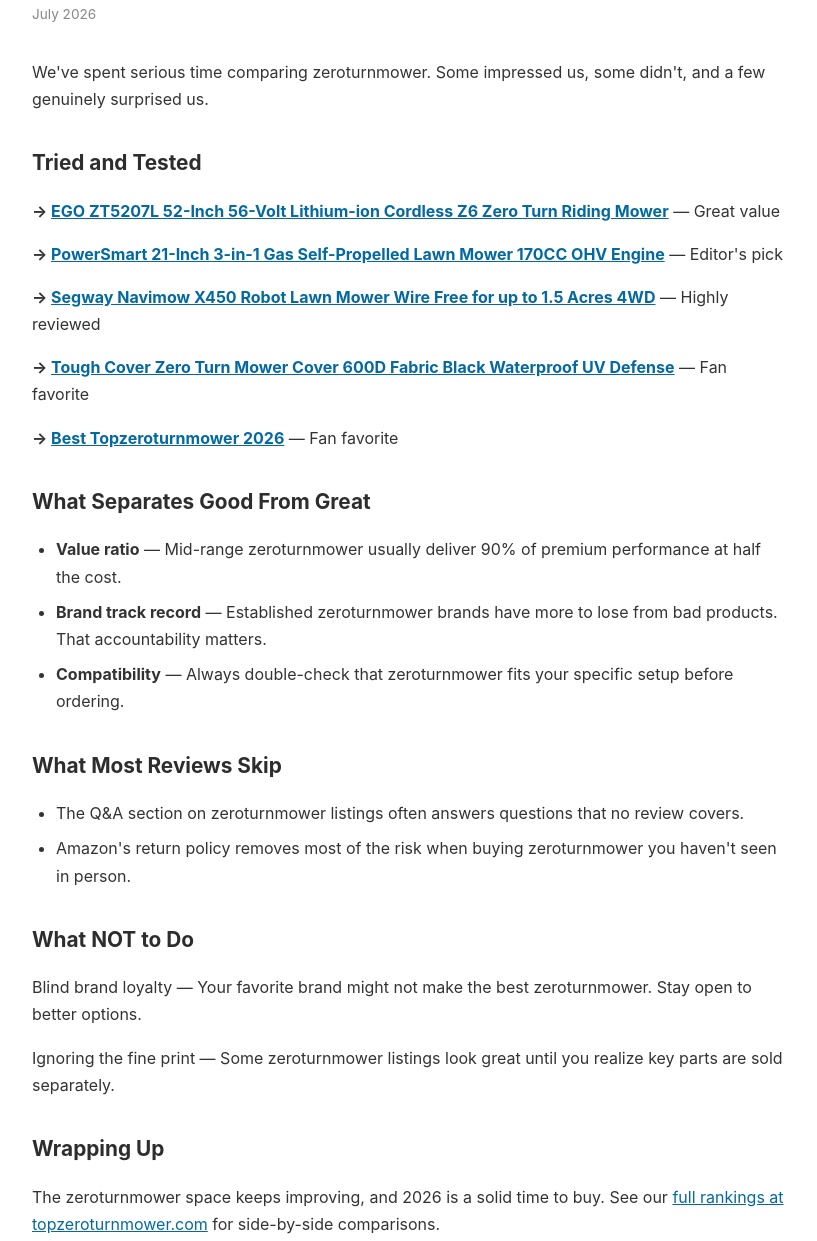
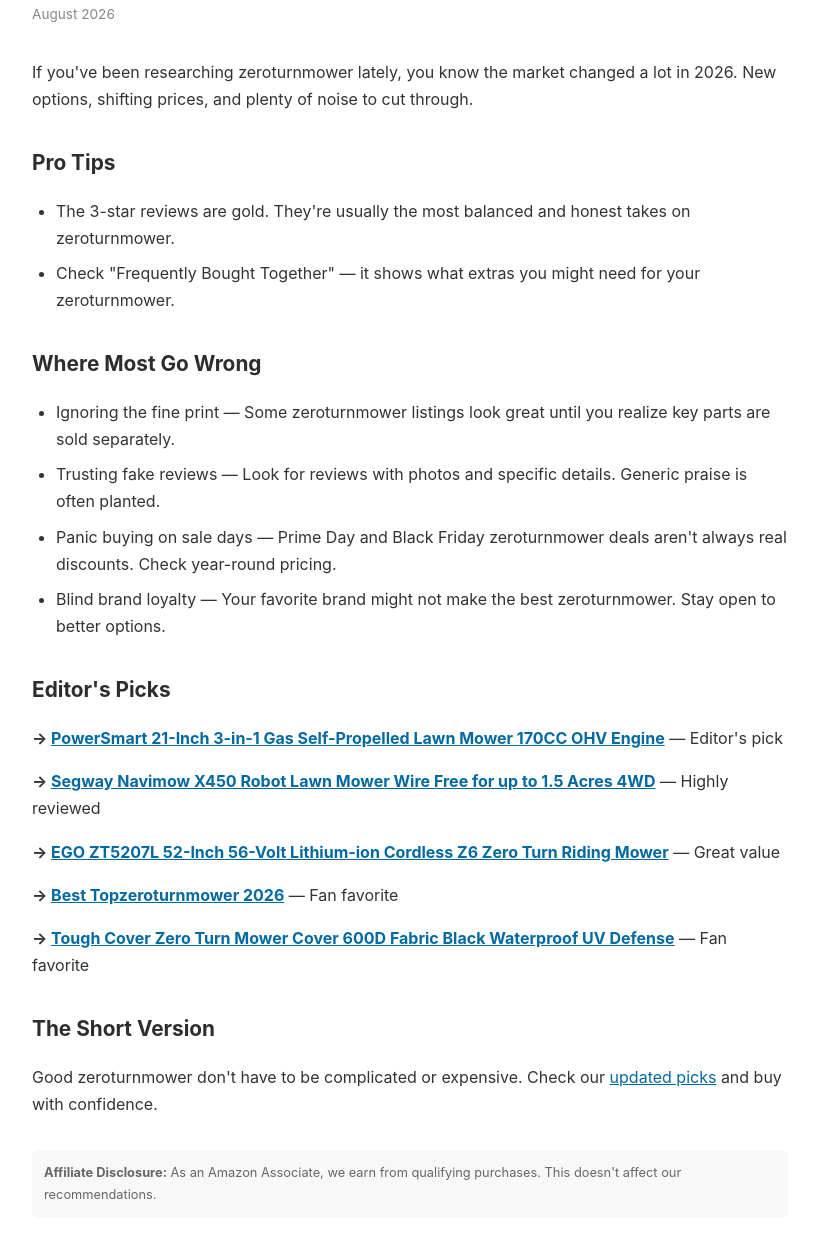
Before and after one commit to Brazenproducts/topzeroturnmower.com, a plain HTML site: page zeroturnmower-reviewed-2026.html in a window 1280 px wide. Shown: the part 148-1389 px from the top of the page, without its empty margins (230-1047 px from the left). Drawn offline with Linux system fonts and the light colour scheme.

Commit message:
Add: Zeroturnmower Reviewed: Our Honest 2026 Picks

```diff
--- a/zeroturnmower-reviewed-2026.html
+++ b/zeroturnmower-reviewed-2026.html
@@ -3,38 +3,36 @@
 <head>
 <meta charset="UTF-8"><meta name="viewport" content="width=device-width,initial-scale=1.0">
 <title>Zeroturnmower Reviewed: Our Honest 2026 Picks | topzeroturnmower.com</title>
-<meta name="description" content="Looking for zeroturnmower? We tested the top options in 2026. See our picks.">
+<meta name="description" content="Cut through the noise on zeroturnmower. Our 2026 guide covers what matters.">
 <link rel="canonical" href="https://topzeroturnmower.com/zeroturnmower-reviewed-2026.html">
-<script type="application/ld+json">{"@context":"https://schema.org","@type":"Article","headline":"Zeroturnmower Reviewed: Our Honest 2026 Picks","datePublished":"2026-07-11","dateModified":"2026-07-11","publisher":{"@type":"Organization","name":"topzeroturnmower.com"}}</script>
+<script type="application/ld+json">{"@context":"https://schema.org","@type":"Article","headline":"Zeroturnmower Reviewed: Our Honest 2026 Picks","datePublished":"2026-08-12","dateModified":"2026-08-12","publisher":{"@type":"Organization","name":"topzeroturnmower.com"}}</script>
 <style>body{max-width:756px;margin:0 auto;padding:24px;font-family:-apple-system,BlinkMacSystemFont,'Segoe UI',system-ui,sans-serif;line-height:1.7;color:#333}h1{font-size:1.8rem;color:#1a1a1a;margin-bottom:.5rem}h2{font-size:1.3rem;color:#2d2d2d;margin-top:2rem}a{color:#0369a1}.date{color:#888;font-size:.85rem;margin-bottom:2rem}.back{margin-top:2rem;padding-top:1rem;border-top:1px solid #eee}p{margin:1rem 0}ul,ol{margin:1rem 0;padding-left:1.5rem}li{margin:.5rem 0}.disc{background:#f8f8f8;padding:12px;border-radius:6px;font-size:.8rem;color:#666;margin-top:2rem}</style>
 </head>
 <body>
 <p><a href="/">← topzeroturnmower.com</a></p>
 <h1>Zeroturnmower Reviewed: Our Honest 2026 Picks</h1>
-<p class="date">July 2026</p>
-<p>We've spent serious time comparing zeroturnmower. Some impressed us, some didn't, and a few genuinely surprised us.</p>
-<h2>Tried and Tested</h2>
-<p><strong>→ <a href="https://www.amazon.com/dp/B0D8B4CRJC?tag=brazenprodu01-20&utm_source=topzeroturnmower.com&utm_medium=affiliate&utm_campaign=general">EGO ZT5207L 52-Inch 56-Volt Lithium-ion Cordless Z6 Zero Turn Riding Mower</a></strong> — Great value</p>
-<p><strong>→ <a href="https://www.amazon.com/dp/B0GS5SHDW7?tag=brazenprodu01-20&utm_source=topzeroturnmower.com&utm_medium=affiliate&utm_campaign=general">PowerSmart 21-Inch 3-in-1 Gas Self-Propelled Lawn Mower 170CC OHV Engine</a></strong> — Editor's pick</p>
-<p><strong>→ <a href="https://www.amazon.com/dp/B0G8XZMMR5?tag=brazenprodu01-20&utm_source=topzeroturnmower.com&utm_medium=affiliate&utm_campaign=general">Segway Navimow X450 Robot Lawn Mower Wire Free for up to 1.5 Acres 4WD</a></strong> — Highly reviewed</p>
-<p><strong>→ <a href="https://www.amazon.com/dp/B0B3QNDV5J?tag=brazenprodu01-20&utm_source=topzeroturnmower.com&utm_medium=affiliate&utm_campaign=general">Tough Cover Zero Turn Mower Cover 600D Fabric Black Waterproof UV Defense</a></strong> — Fan favorite</p>
-<p><strong>→ <a href="https://www.amazon.com/dp/B0FVJWD4XP?tag=brazenprodu01-20&utm_source=topzeroturnmower.com&utm_medium=affiliate&utm_campaign=general">Best Topzeroturnmower 2026</a></strong> — Fan favorite</p>
-<h2>What Separates Good From Great</h2>
+<p class="date">August 2026</p>
+<p>If you've been researching zeroturnmower lately, you know the market changed a lot in 2026. New options, shifting prices, and plenty of noise to cut through.</p>
+<h2>Pro Tips</h2>
 <ul>
-  <li><strong>Value ratio</strong> — Mid-range zeroturnmower usually deliver 90% of premium performance at half the cost.</li>
-  <li><strong>Brand track record</strong> — Established zeroturnmower brands have more to lose from bad products. That accountability matters.</li>
-  <li><strong>Compatibility</strong> — Always double-check that zeroturnmower fits your specific setup before ordering.</li>
+  <li>The 3-star reviews are gold. They're usually the most balanced and honest takes on zeroturnmower.</li>
+  <li>Check "Frequently Bought Together" — it shows what extras you might need for your zeroturnmower.</li>
 </ul>
-<h2>What Most Reviews Skip</h2>
+<h2>Where Most Go Wrong</h2>
 <ul>
-  <li>The Q&A section on zeroturnmower listings often answers questions that no review covers.</li>
-  <li>Amazon's return policy removes most of the risk when buying zeroturnmower you haven't seen in person.</li>
+  <li>Ignoring the fine print — Some zeroturnmower listings look great until you realize key parts are sold separately.</li>
+  <li>Trusting fake reviews — Look for reviews with photos and specific details. Generic praise is often planted.</li>
+  <li>Panic buying on sale days — Prime Day and Black Friday zeroturnmower deals aren't always real discounts. Check year-round pricing.</li>
+  <li>Blind brand loyalty — Your favorite brand might not make the best zeroturnmower. Stay open to better options.</li>
 </ul>
-<h2>What NOT to Do</h2>
-<p>Blind brand loyalty — Your favorite brand might not make the best zeroturnmower. Stay open to better options.</p>
-<p>Ignoring the fine print — Some zeroturnmower listings look great until you realize key parts are sold separately.</p>
-<h2>Wrapping Up</h2>
-<p>The zeroturnmower space keeps improving, and 2026 is a solid time to buy. See our <a href="/">full rankings at topzeroturnmower.com</a> for side-by-side comparisons.</p>
+<h2>Editor's Picks</h2>
+<p><strong>→ <a href="https://www.amazon.com/dp/B0GS5SHDW7?tag=brazenprodu01-20&utm_source=topzeroturnmower.com&utm_medium=affiliate&utm_campaign=homepage">PowerSmart 21-Inch 3-in-1 Gas Self-Propelled Lawn Mower 170CC OHV Engine</a></strong> — Editor's pick</p>
+<p><strong>→ <a href="https://www.amazon.com/dp/B0G8XZMMR5?tag=brazenprodu01-20&utm_source=topzeroturnmower.com&utm_medium=affiliate&utm_campaign=homepage">Segway Navimow X450 Robot Lawn Mower Wire Free for up to 1.5 Acres 4WD</a></strong> — Highly reviewed</p>
+<p><strong>→ <a href="https://www.amazon.com/dp/B0D8B4CRJC?tag=brazenprodu01-20&utm_source=topzeroturnmower.com&utm_medium=affiliate&utm_campaign=homepage">EGO ZT5207L 52-Inch 56-Volt Lithium-ion Cordless Z6 Zero Turn Riding Mower</a></strong> — Great value</p>
+<p><strong>→ <a href="https://www.amazon.com/dp/B0FVJWD4XP?tag=brazenprodu01-20&utm_source=topzeroturnmower.com&utm_medium=affiliate&utm_campaign=homepage">Best Topzeroturnmower 2026</a></strong> — Fan favorite</p>
+<p><strong>→ <a href="https://www.amazon.com/dp/B0B3QNDV5J?tag=brazenprodu01-20&utm_source=topzeroturnmower.com&utm_medium=affiliate&utm_campaign=homepage">Tough Cover Zero Turn Mower Cover 600D Fabric Black Waterproof UV Defense</a></strong> — Fan favorite</p>
+<h2>The Short Version</h2>
+<p>Good zeroturnmower don't have to be complicated or expensive. Check our <a href="/">updated picks</a> and buy with confidence.</p>
 
 <div class="disc"><strong>Affiliate Disclosure:</strong> As an Amazon Associate, we earn from qualifying purchases. This doesn't affect our recommendations.</div>
 <div class="back"><a href="/">← Back to all reviews</a></div>
```
Also changed, not shown: best-zeroturnmower-2026.html (+1 -0 lines), best-zeroturnmower-without-overpaying.html (+1 -0 lines), how-to-pick-zeroturnmower-2026.html (+1 -0 lines), index.html (+1 -0 lines), no-bs-zeroturnmower-guide-2026.html (+1 -0 lines), truth-about-zeroturnmower-2026.html (+1 -0 lines), what-we-look-for-zeroturnmower-2026.html (+1 -0 lines), zeroturnmower-buyers-handbook-2026.html (+1 -0 lines), zeroturnmower-buying-guide-2026.html (+1 -0 lines), zeroturnmower-explained-2026.html (+1 -0 lines), zeroturnmower-market-2026.html (+1 -0 lines), zeroturnmower-practical-guide-2026.html (+1 -0 lines), zeroturnmower-quality-vs-marketing.html (+1 -0 lines), zeroturnmower-what-wed-buy-2026.html (+1 -0 lines), 2 more files.
